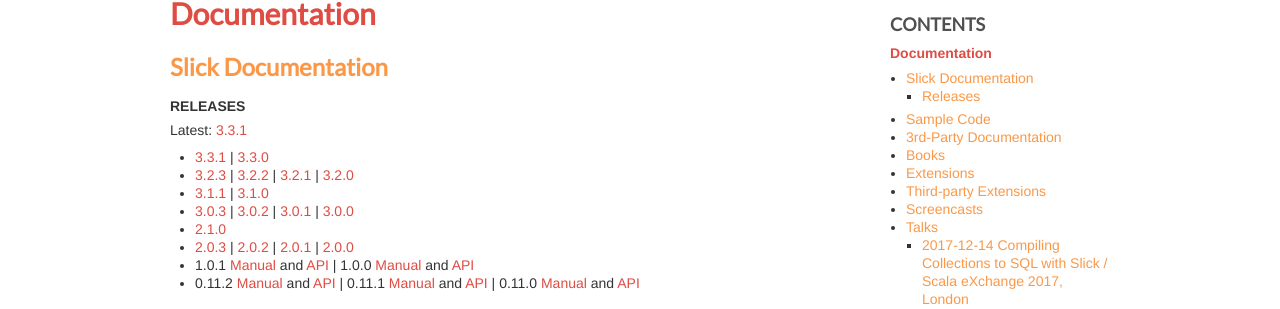
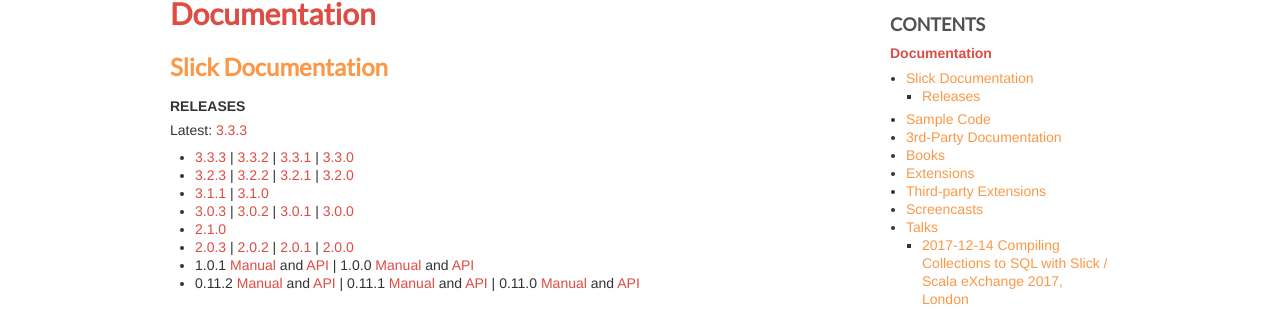
Before and after one commit to slick/slick.github.com, a Jekyll site: the page built from docs/index.md, in a window 1280 px wide and 900 px high. Shown: the part 135-444 px from the top of the window. Built offline with Jekyll 4.4.1, drawn with Linux system fonts in a browser that asks for light colours; comment, search, counter and statistics services are not loaded.

Commit message:
Release 3.3.3

```diff
--- a/docs/index.md
+++ b/docs/index.md
@@ -7,9 +7,9 @@
 
 #### Releases
 
-Latest: [3.3.1](/doc/3.3.1/)
+Latest: [3.3.3](/doc/3.3.3/)
 
-* [3.3.1](/doc/3.3.1/) &#124; [3.3.0](/doc/3.3.0/)
+* [3.3.3](/doc/3.3.3/) &#124; [3.3.2](/doc/3.3.2/) &#124; [3.3.1](/doc/3.3.1/) &#124; [3.3.0](/doc/3.3.0/)
 * [3.2.3](/doc/3.2.3/) &#124; [3.2.2](/doc/3.2.2/) &#124; [3.2.1](/doc/3.2.1/) &#124; [3.2.0](/doc/3.2.0/)
 * [3.1.1](/doc/3.1.1/) &#124; [3.1.0](/doc/3.1.0/)
 * [3.0.3](/doc/3.0.3/) &#124; [3.0.2](/doc/3.0.2/) &#124; [3.0.1](/doc/3.0.1/) &#124; [3.0.0](/doc/3.0.0/)
```
Also changed, not shown: news/_posts/2019-01-30-slick-3.3.0-released.md (line endings or trailing spaces).
